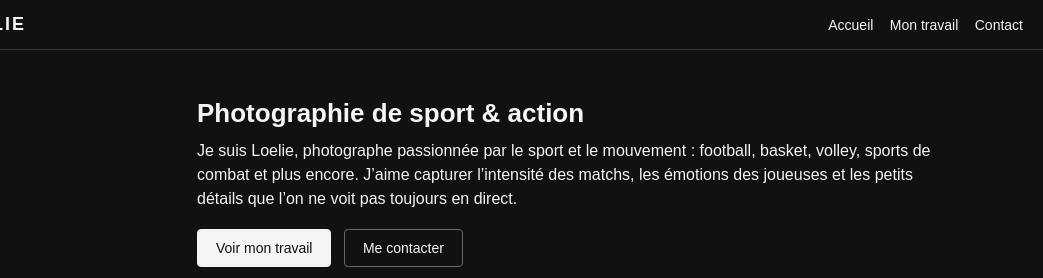
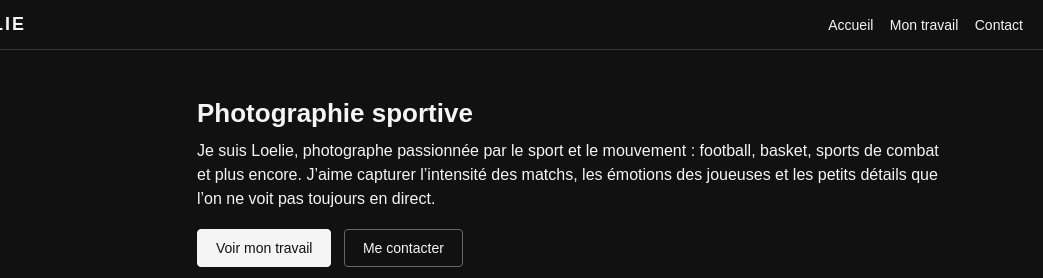
Before and after one commit to k75cbqrgnr-create/portfolio, a plain HTML site: page index.html in a window 1280 px wide. Shown: the top 278 px of the page, 237-1280 px from the left. Drawn offline with Linux system fonts and the light colour scheme.

Commit message:
Update index.html

```diff
--- a/index.html
+++ b/index.html
@@ -242,10 +242,10 @@
           <img src="portrait.jpg" alt="Photo de Loelie" />
         </div>
         <div class="hero-text">
-          <h2>Photographie de sport & action</h2>
+          <h2>Photographie sportive</h2>
           <p>
             Je suis Loelie, photographe passionnée par le sport et le mouvement :
-            football, basket, volley, sports de combat et plus encore.
+            football, basket, sports de combat et plus encore.
             J’aime capturer l’intensité des matchs, les émotions des joueuses
             et les petits détails que l’on ne voit pas toujours en direct.
           </p>
```
